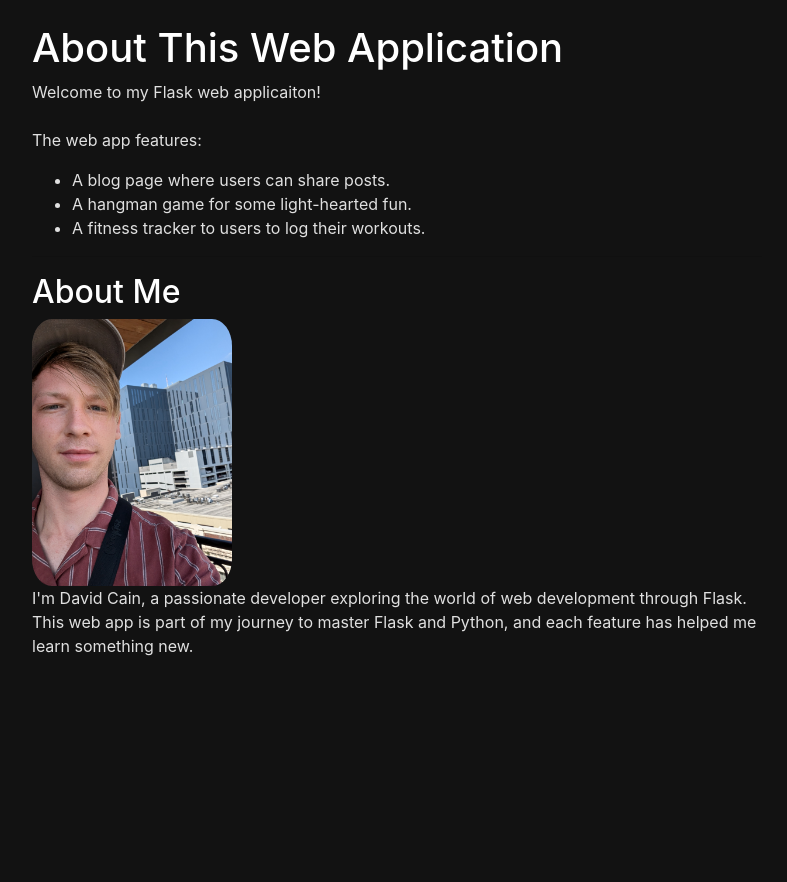
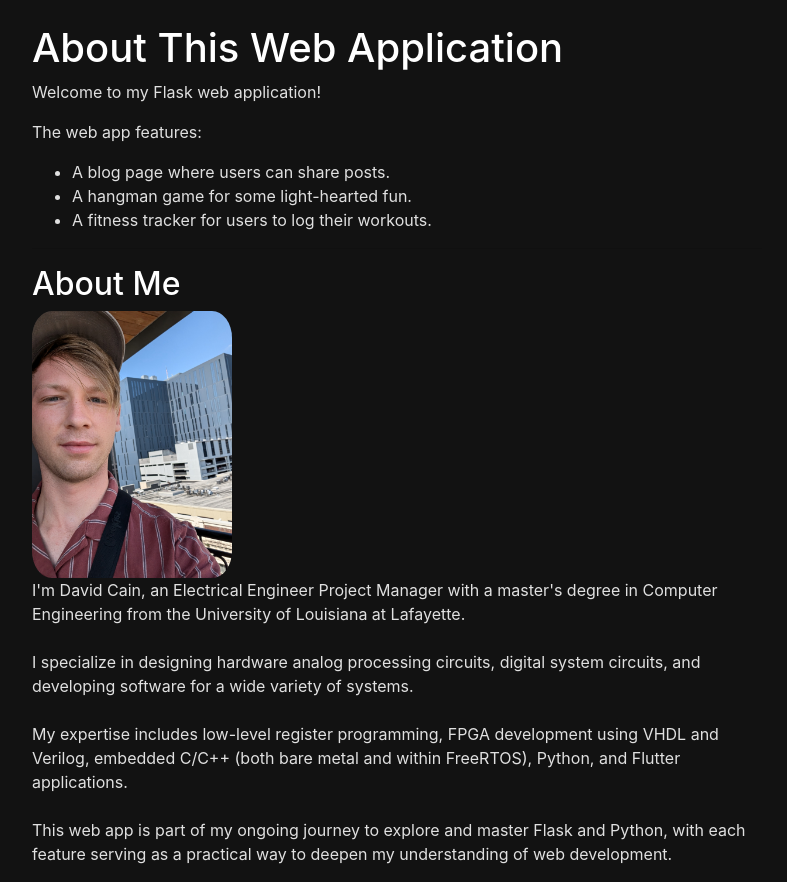
Before and after one commit to monkeyboyfr3sh/flask-blog-app, a Flask app: page /about in a window 1280 px wide. Shown: the part 56-938 px from the top of the page, without its empty margins (53-840 px from the left). Before the commit the page ends 712 px from the top, so only its background shows below. Run offline with Flask 3, Linux system fonts and the light colour scheme; some libraries are stand-ins or nearby versions.

Commit message:
better bio

```diff
--- a/flaskblog/templates/about.html
+++ b/flaskblog/templates/about.html
@@ -2,16 +2,14 @@
 {% block content %}
     <h1>About This Web Application</h1>
     <section id="about-page">
-        <p>
-            Welcome to my Flask web applicaiton!<br><br>
+        <p>Welcome to my Flask web application!</p>
 
-            The web app features:<br>
-            <ul>
-                <li>A blog page where users can share posts.</li>
-                <li>A hangman game for some light-hearted fun.</li>
-                <li>A fitness tracker to users to log their workouts.</li>
-            </ul>
-        </p>
+        <p>The web app features:</p>
+        <ul>
+            <li>A blog page where users can share posts.</li>
+            <li>A hangman game for some light-hearted fun.</li>
+            <li>A fitness tracker for users to log their workouts.</li>
+        </ul>
     </section>
 
     <hr>
@@ -21,8 +19,11 @@
         <img src="{{ url_for('static', filename='me.jpg') }}" alt="David Cain" class="about-me-portrait">
 
         <p>
-            I'm David Cain, a passionate developer exploring the world of web development through Flask.<br>
-            This web app is part of my journey to master Flask and Python, and each feature has helped me learn something new.
+            I'm David Cain, an Electrical Engineer Project Manager with a master's degree in Computer Engineering from the University of Louisiana at Lafayette.<br><br>
+            I specialize in designing hardware analog processing circuits, digital system circuits, and developing software for a wide variety of systems.<br><br>
+            My expertise includes low-level register programming, FPGA development using VHDL and Verilog, embedded C/C++ (both bare metal and within FreeRTOS), Python, and Flutter applications.<br><br>
+            This web app is part of my ongoing journey to explore and master Flask and Python, with each feature serving as a practical way to deepen my understanding of web development.
         </p>
     </section>
+
 {% endblock content %}
```
